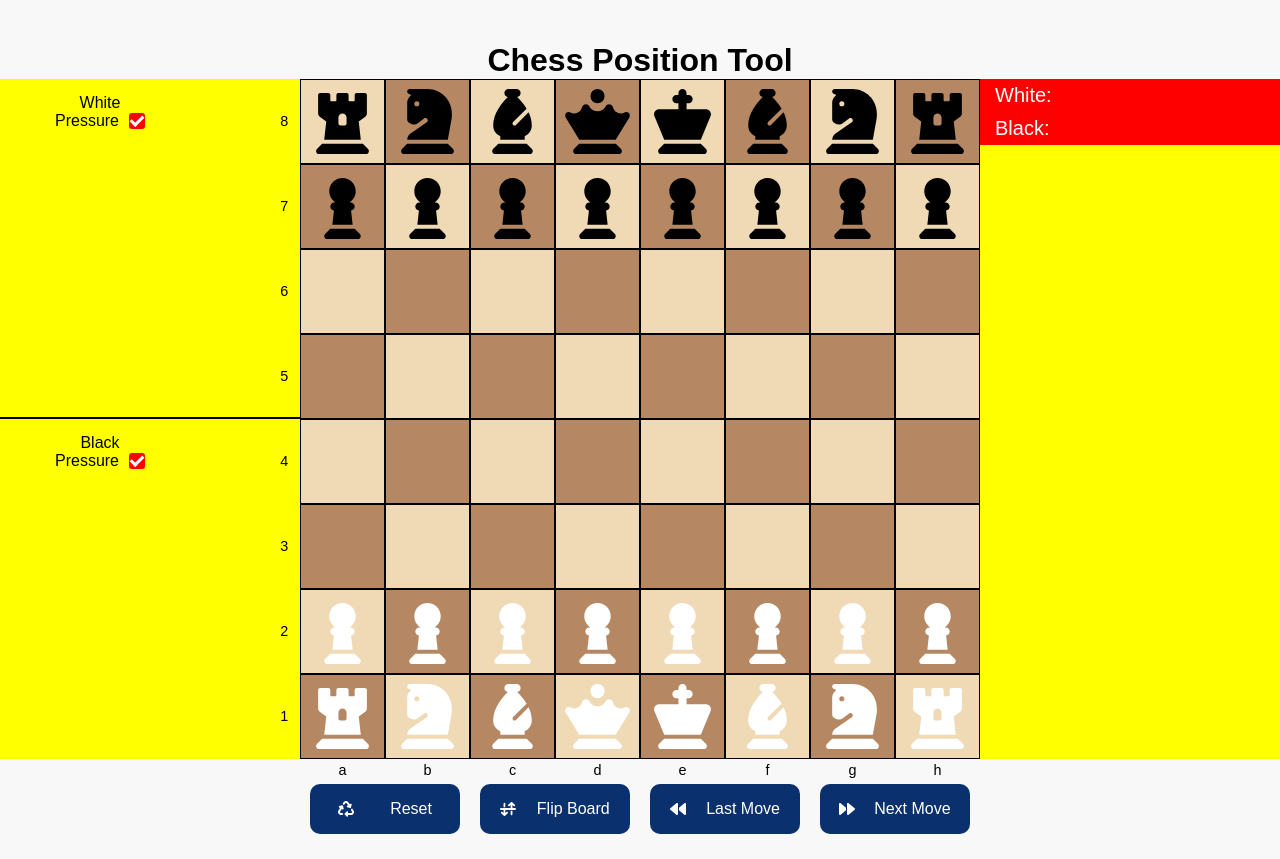
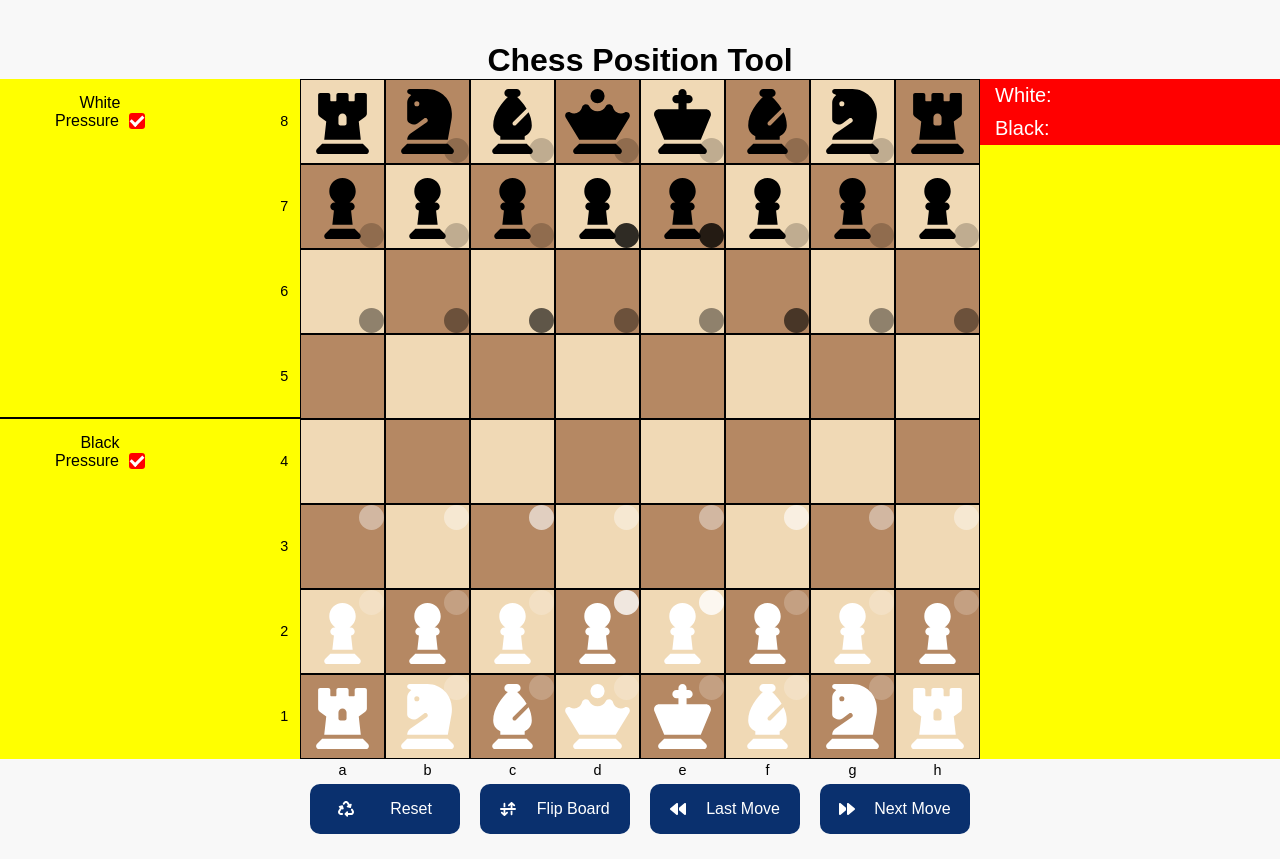
Before and after one commit to kraig-hebert/chess-position-tool, a React (Vite) app: page / in a window 1280 px wide. Shown: the top 859 px of the page. Built offline with nearby package versions, Linux system fonts and the light colour scheme.

Commit message:
circle reflecting piece pressure will now have an opacity to show pressure level

```diff
--- a/src/components/board/Board.jsx
+++ b/src/components/board/Board.jsx
@@ -44,8 +44,6 @@ const Board = () => {
     getNextGroupedMovesListIndex,
     activeFilters,
   } = useGameState();
-
-  console.log(getSquarePressures(board, "black"));
 
   // { row, col, piece }
   const [promotionSquare, setPromotionSquare] = useState(null);
@@ -191,6 +189,9 @@ const Board = () => {
       );
     }
 
+    const whitePressure = getSquarePressures(board, "white");
+    const blackPressure = getSquarePressures(board, "black");
+
     if (pov === "black") {
       boardForRender = boardForRender.reverse().map((inner) => inner.reverse());
       tempSelectedPiece.row = Math.abs(tempSelectedPiece.row - 7);
@@ -218,6 +219,8 @@ const Board = () => {
             isSelected={isSelected}
             onClick={() => handleSquareClick(rowIndex, colIndex)}
             piece={piece && pieceIcons[piece]}
+            whitePressure={whitePressure[rowIndex][colIndex]}
+            blackPressure={blackPressure[rowIndex][colIndex]}
             row={rowIndex}
             col={colIndex}
           />
--- a/src/components/board/square/Square.jsx
+++ b/src/components/board/square/Square.jsx
@@ -7,13 +7,53 @@ import "./squareStyles.css";
 import PieceIcon from "../pieceIcon/PieceIcon";
 
 const Square = (props) => {
-  const { isDark, isLegal, isSelected, onClick, piece, row, col } = props;
-
+  const {
+    isDark,
+    isLegal,
+    isSelected,
+    onClick,
+    piece,
+    whitePressure,
+    blackPressure,
+    row,
+    col,
+  } = props;
+  console.log(whitePressure, blackPressure);
   const { pov } = useGameState();
   const leftNotation = col === 0 ? true : false;
   const bottomNotation = row === 7 ? true : false;
 
-  const renderLegalMove = () => <div className="possible-move legal"></div>;
+  const renderLegalMove = () => <div className="possible-move"></div>;
+
+  const convertPressure = (pressure) => {
+    return pressure === 1
+      ? "level-1"
+      : pressure === 2
+      ? "level-2"
+      : pressure === 3
+      ? "level-3"
+      : pressure === 4
+      ? "level-4"
+      : pressure === 5
+      ? "level-5"
+      : pressure === 6
+      ? "level-6"
+      : pressure === 7
+      ? "level-7"
+      : pressure === 8
+      ? "level-8"
+      : pressure === 9
+      ? "level-9"
+      : pressure === 10
+      ? "level-10"
+      : null;
+  };
+  const renderWhitePressure = () => (
+    <div className={`white-pressure ${convertPressure(whitePressure)}`}></div>
+  );
+  const renderBlackPressure = () => (
+    <div className={`black-pressure ${convertPressure(blackPressure)}`}></div>
+  );
 
   const renderLeftNotation = () => {
     if (pov === "white")
@@ -43,6 +83,8 @@ const Square = (props) => {
       {isLegal && renderLegalMove()}
       {leftNotation && renderLeftNotation()}
       {bottomNotation && renderBottomNotation()}
+      {whitePressure > 0 && renderWhitePressure(whitePressure)}
+      {blackPressure > 0 && renderBlackPressure(blackPressure)}
     </div>
   );
 };
--- a/src/components/board/square/squareStyles.css
+++ b/src/components/board/square/squareStyles.css
@@ -39,9 +39,54 @@
   left: 0;
   top: 0;
   z-index: 10;
+  background-color: green;
 }
-.legal {
-  background-color: green;
+
+.white-pressure {
+  position: absolute;
+  display: block;
+  width: 25px;
+  height: 25px;
+  border-radius: 50%;
+  border: 2px solid white;
+  right: 0;
+  top: 0;
+  z-index: 10;
+  background-color: white;
+  opacity: 0;
+}
+
+.black-pressure {
+  position: absolute;
+  display: block;
+  width: 25px;
+  height: 25px;
+  border-radius: 50%;
+  border: 2px solid black;
+  right: 0;
+  bottom: 0;
+  z-index: 10;
+  background-color: black;
+  opacity: 0;
+}
+
+.level-1 {
+  opacity: 0.2;
+}
+.level-2 {
+  opacity: 0.4;
+}
+.level-3 {
+  opacity: 0.6;
+}
+.level-4 {
+  opacity: 0.8;
+}
+.level-5 {
+  opacity: 0.9;
+}
+.level-6 {
+  opacity: 1;
 }
 
 .illegal {
--- a/src/logic/filterUtils.js
+++ b/src/logic/filterUtils.js
@@ -1,4 +1,3 @@
-import { makePieceMove } from "./moveValidation";
 import {
   copyBoard,
   getPieceColor,
```
